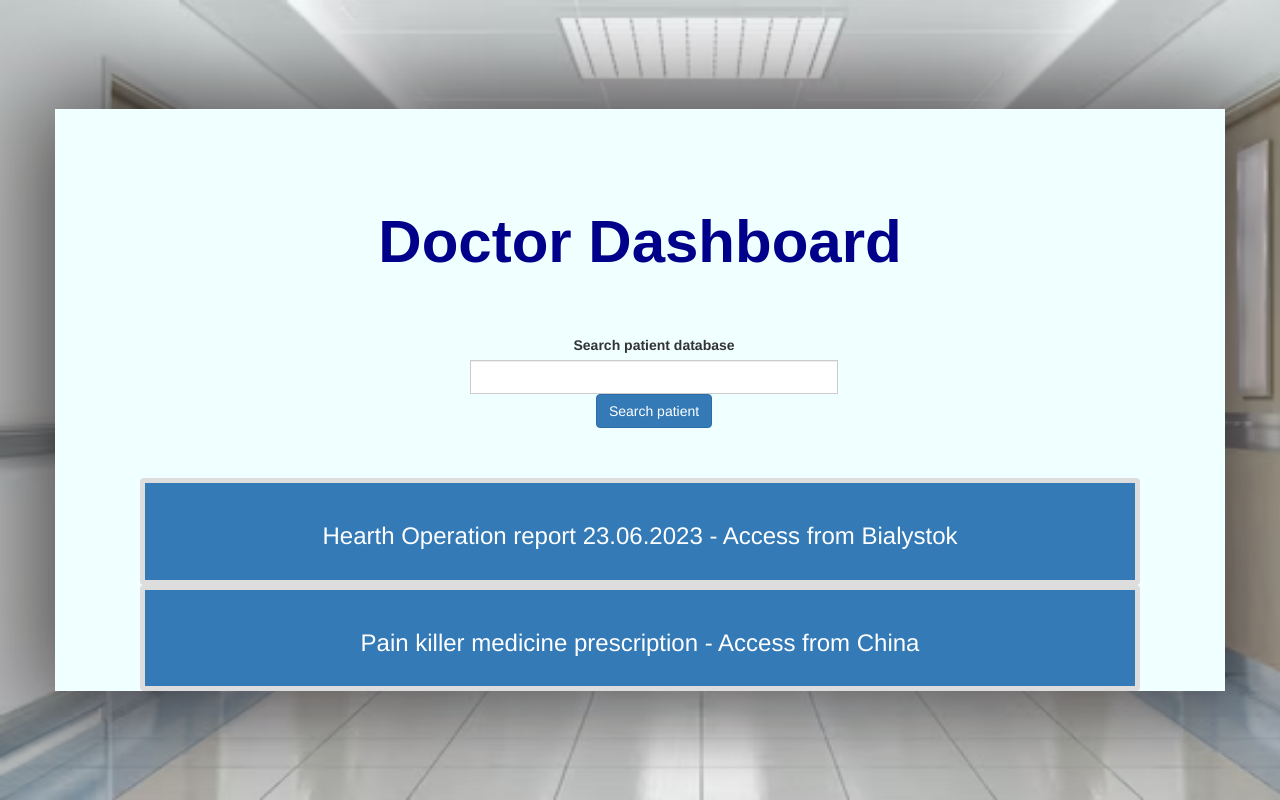
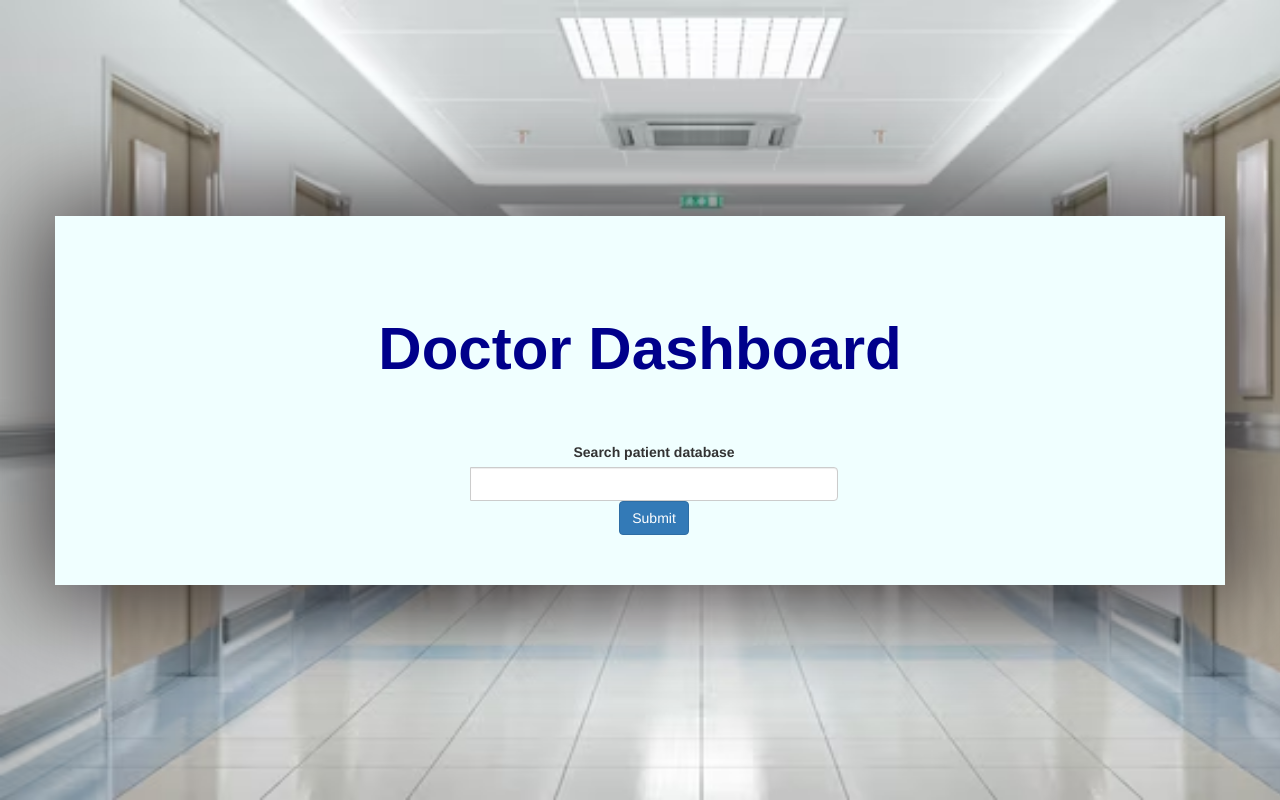
Before and after one commit to Kwasasin/hackatonIG, a React (Create React App) app: page /doctor-dashboard in a window 1280 px wide. Built offline with nearby package versions, Linux system fonts and the light colour scheme.

Commit message:
search bar added 3

```diff
--- a/src/pages/DoctorDashboardPage.js
+++ b/src/pages/DoctorDashboardPage.js
@@ -9,8 +9,6 @@ const DoctortDashboardPage = () => {
         <Container className="niceHeader">
             <h1 className="bigHeader">Doctor Dashboard</h1>
             <SearchBarComponent></SearchBarComponent>
-            <Grid className="grid-item"><h3> Hearth Operation report 23.06.2023 - Access from Bialystok </h3></Grid>
-            <Grid className="grid-item"><h3> Pain killer medicine prescription - Access from China </h3></Grid>
         </Container>
     );
 };
--- a/src/pages/DoctorDashboardStyles.css
+++ b/src/pages/DoctorDashboardStyles.css
@@ -26,6 +26,7 @@
     padding: 8px 16px;
     margin-left: 10px;
     cursor: pointer;
+
 }
 
 /* Style the search button on hover */
--- a/src/pages/SearchBarComponent.js
+++ b/src/pages/SearchBarComponent.js
@@ -9,10 +9,9 @@ const SearchBarComponent = () => {
                 <div className="form-outline">
                     <label className="form-label" htmlFor="form1">Search patient database</label>
                     <input id="search-input" type="search" id="form1" className="form-control"/>
-                    <h1> </h1>
                 </div>
                 <button id="search-button" type="button" className="btn btn-primary">
-                    Search patient
+                    Submit
                     <i className="fas fa-search"></i>
                 </button>
             </div>
```
